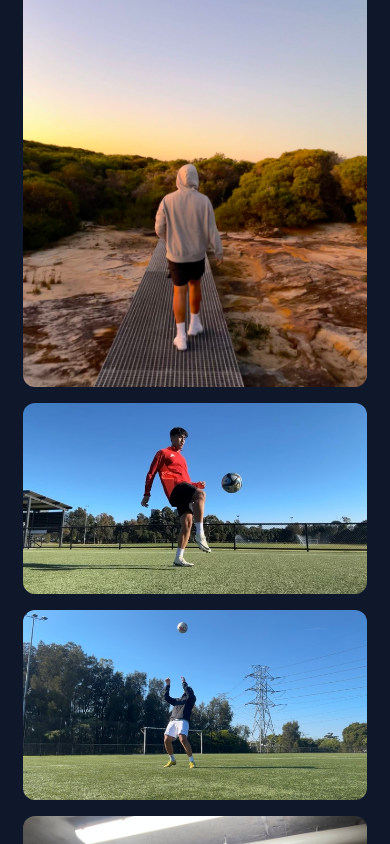
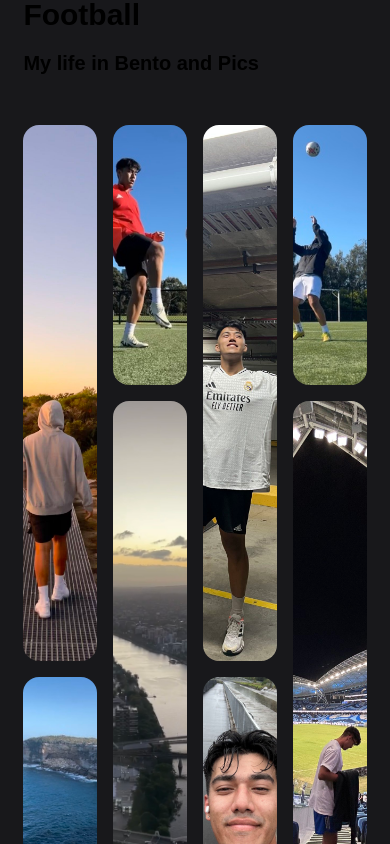
Before and after one commit to raiasim93/my-portfolio, a Next.js app: page / in a window 390 px wide. Shown: the part 3600-4444 px from the top of the page. Built offline with nearby package versions, Linux system fonts and the light colour scheme.

Commit message:
Create a bento grid for screens for large screens and work on making it responsive

```diff
--- a/src/app/about/GallerySection.tsx
+++ b/src/app/about/GallerySection.tsx
@@ -17,14 +17,37 @@ const medias = [
 
 const GallerySection = () => {
   return (
-    <section className='py-[12vh] px-[6vw] 2xl:px-[16vw] min-h-screen bg-slate-900 rounded-2xl'>
-        <div className='columns-1 sm:columns-2 lg:columns-3 py-10 lg:py-20 gap-4'>
-            {medias.map((media, index)=>(
-                <div key={index} className='mb-4 break-inside-avoid'>
-                    <Image alt={`Image ${index}`} width={300} height={300} src={media}
-                           className='w-full object-cover rounded-xl'/>
-                </div>
-            ) )}
+    <section className='py-[12vh] px-[6vw] 2xl:px-[16vw]  bg-zinc-900 rounded-2xl'>
+        <div className='w-full flex justify-center flex-col gap-y-4 lg:gap-y-8 lg:justify-between mb-8 lg:mb-16'>
+            <div className='w-3/4 lg:w-1/2 text-3xl lg:text-6xl font-extrabold '> Running on Passion - whether it is Apps or Football</div>
+            <div className='w-full text-xl lg:text-3xl font-semibold'> My life in Bento and Pics </div>
+        </div>
+        <div className='w-full py-4 lg:py-12 min-h-screen grid grid-cols-12 grid-rows-6 gap-4'>
+            <div className='col-span-3 row-span-4  relative'>
+                <Image className='w-full rounded-2xl object-cover' fill alt='image' src='/rect1.jpg' />
+            </div>
+            <div className='col-span-3 row-span-2 relative'>
+                <Image className='w-full rounded-2xl object-cover' fill alt='image' src='/wide1.jpg' />
+             </div>
+            <div className='col-span-3 row-span-4 relative'>
+                <Image className='w-full rounded-2xl object-cover' fill alt='image' src='/rect2.jpg' />
+             </div>
+            <div className='col-span-3 row-span-2 relative'>
+                <Image className='w-full rounded-2xl object-cover' fill alt='image' src='/wide2.jpg' />
+             </div>
+            <div className='col-span-3 row-span-4 relative'>
+                <Image className='w-full rounded-2xl object-cover' fill alt='image' src='/rect3.jpg' />
+             </div>
+            <div className='col-span-3 row-span-4 relative'>
+                <Image className='w-full rounded-2xl object-cover' fill alt='image' src='/rect4.jpg' />
+             </div>
+            <div className='col-span-3 row-span-2 relative'>
+                <Image className='w-full rounded-2xl object-cover' fill alt='image' src='/wide3.jpg' />
+             </div>
+            <div className='col-span-3 row-span-2 relative'>
+                <Image className='w-full rounded-2xl object-cover' fill alt='image' src='/rect8.jpg' />
+             </div>
+
         </div>
     </section>
   )
```
